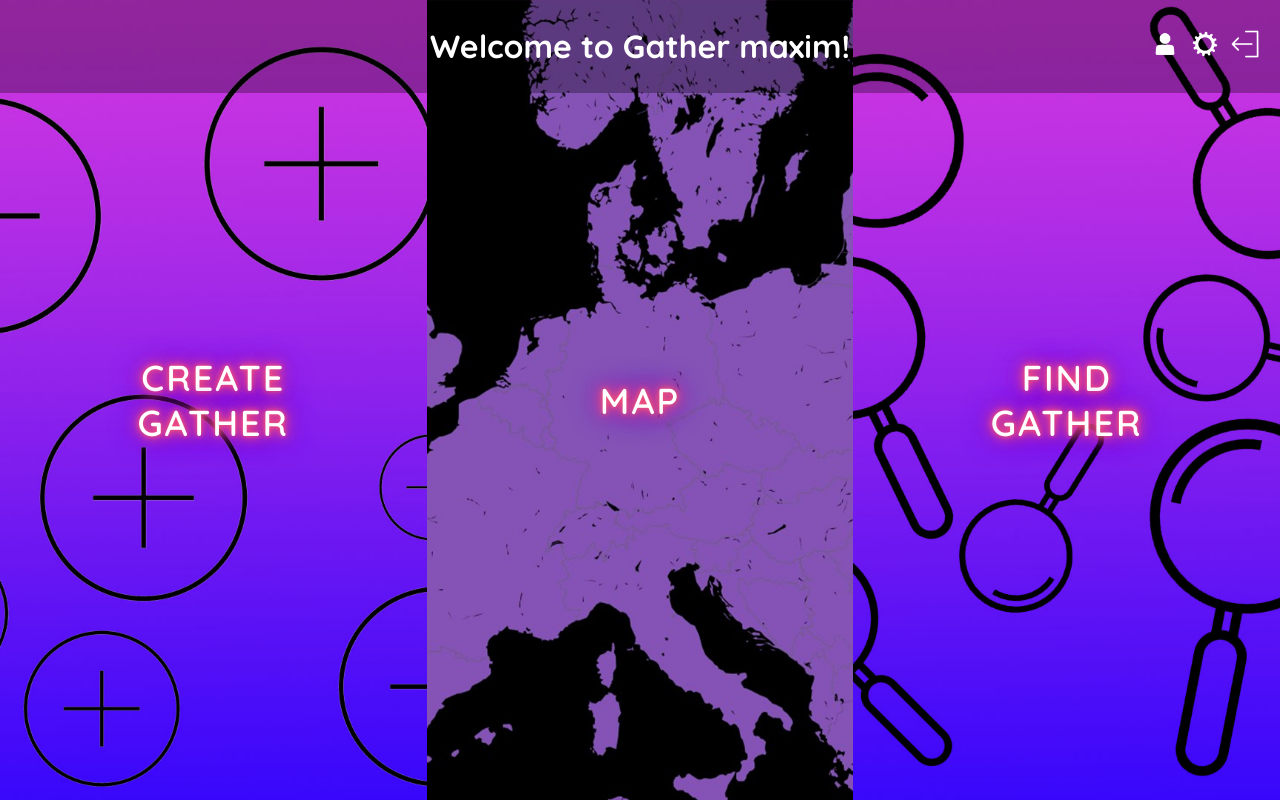
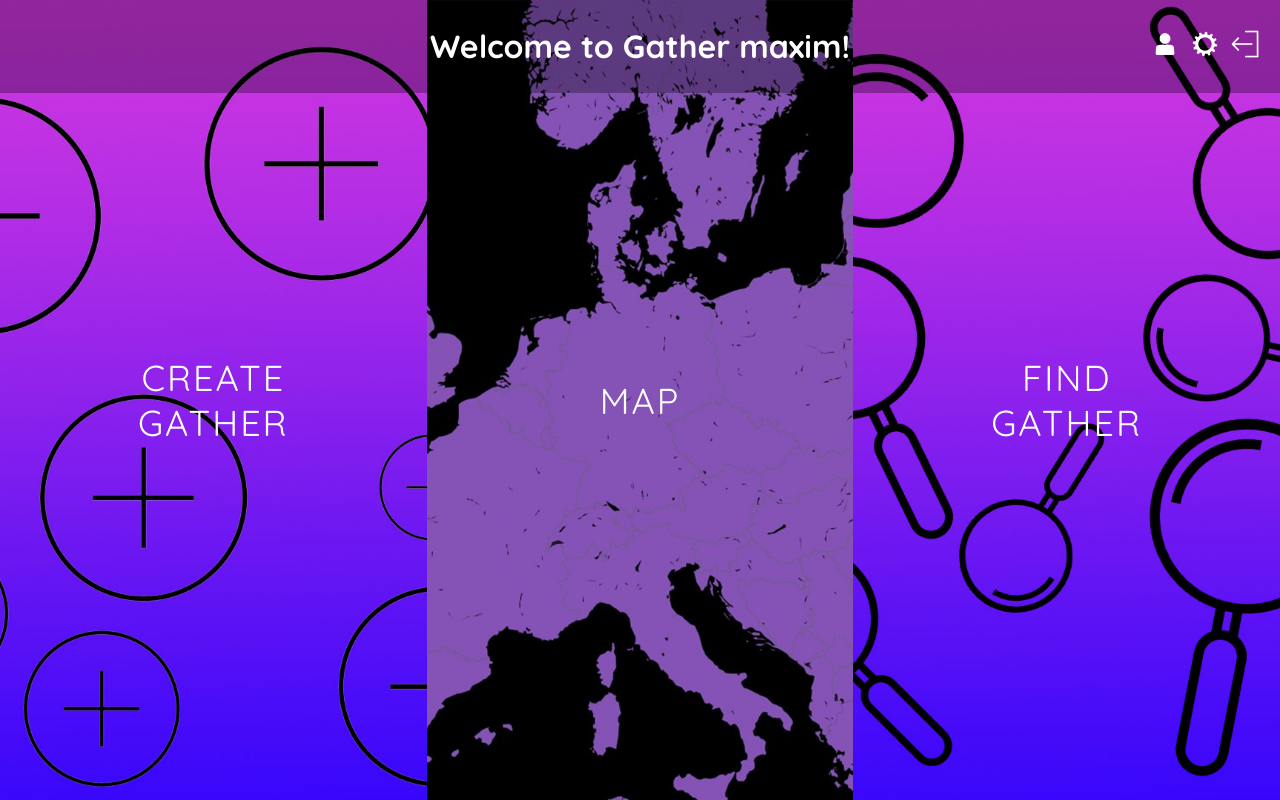
Before and after one commit to jerankda/Gather-App, a Flask app: page /explore in a window 1280 px wide. Run offline with Flask 3, Linux system fonts and the light colour scheme; a user stored in the database is signed in.

Commit message:
changed font

```diff
--- a/G2G/website/templates/explore.html
+++ b/G2G/website/templates/explore.html
@@ -64,10 +64,9 @@
             transform: translate(-50%, -50%);
             z-index: 1;
             font-family: 'Quicksand', sans-serif;
-            font-weight: 600;
+            font-weight: 2000; /* This makes the font bold */
             color: rgb(255, 255, 255);
-            text-shadow: 0 0 5px #ff5770, 0 0 10px #ff5770, 0 0 15px #e4428d, 0 0 20px #c42da8, 0 0 25px #9e16c3, 0 0 30px #6501de;
-            animation: glowing 1.5s infinite alternate;
+            /* Removed the text-shadow and animation properties */
         }
 
         .section:hover {
```
